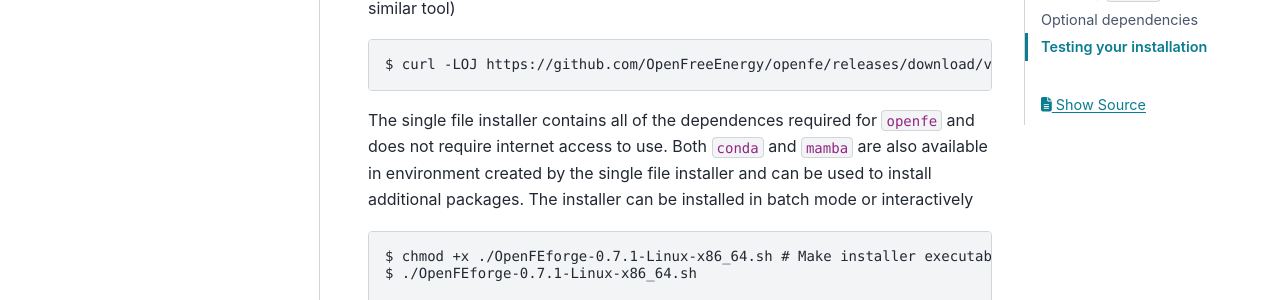
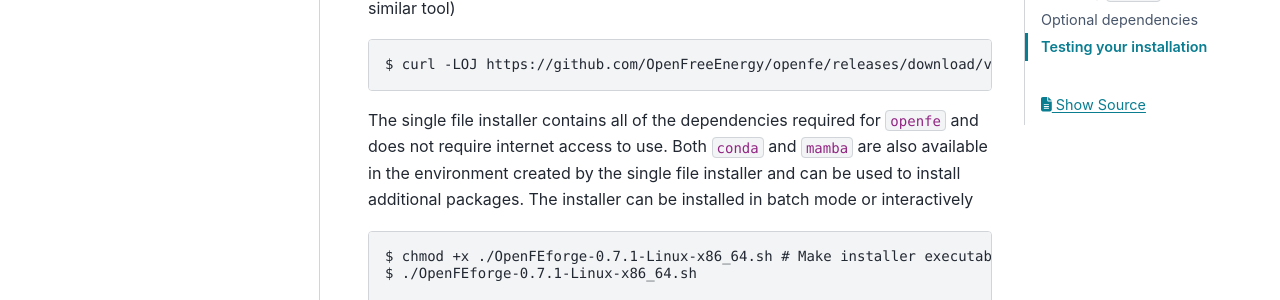
Before and after one commit to OpenFreeEnergy/openfe, a Sphinx documentation site: the page built from docs/installation.rst, in a window 1280 px wide and 900 px high, scrolled down 982 px. Shown: the part 150-450 px from the top of the window. Built offline with Sphinx 7.4.7 and the PyData theme 0.15.4, drawn with Linux system fonts in a browser that asks for light colours.

Commit message:
Apply suggestions from code review
Co-authored-by: Irfan Alibay <IAlibay@users.noreply.github.com>

```diff
--- a/docs/installation.rst
+++ b/docs/installation.rst
@@ -45,8 +45,8 @@
 
   $ curl -LOJ https://github.com/OpenFreeEnergy/openfe/releases/download/v0.7.1/OpenFEforge-0.7.1-Linux-x86_64.sh
 
-The single file installer contains all of the dependences required for ``openfe`` and does not require internet access to use.
-Both ``conda`` and ``mamba`` are also available in environment created by the single file installer and can be used to install additional packages.
+The single file installer contains all of the dependencies required for ``openfe`` and does not require internet access to use.
+Both ``conda`` and ``mamba`` are also available in the environment created by the single file installer and can be used to install additional packages.
 The installer can be installed in batch mode or interactively  ::
 
   $ chmod +x ./OpenFEforge-0.7.1-Linux-x86_64.sh # Make installer executable
```
